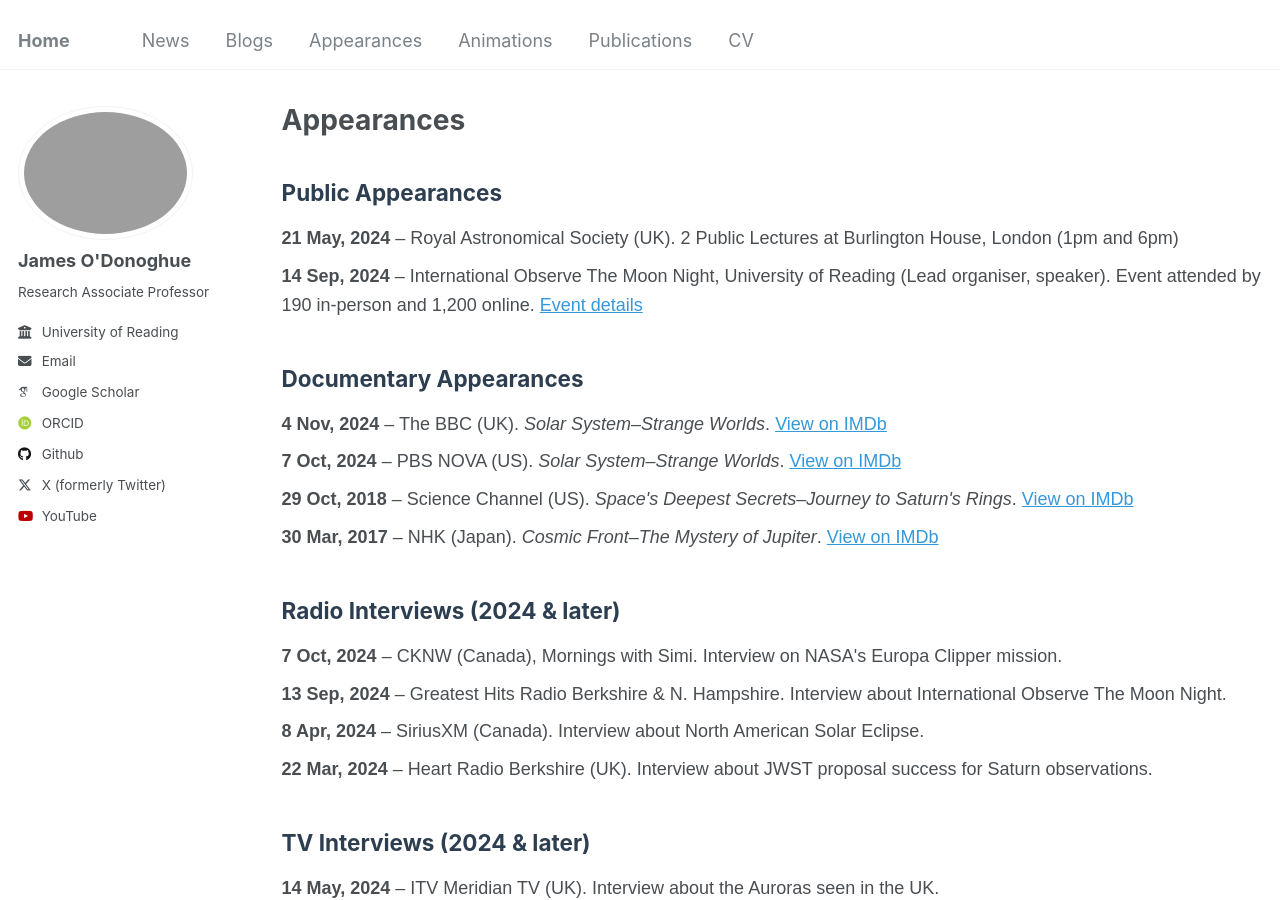
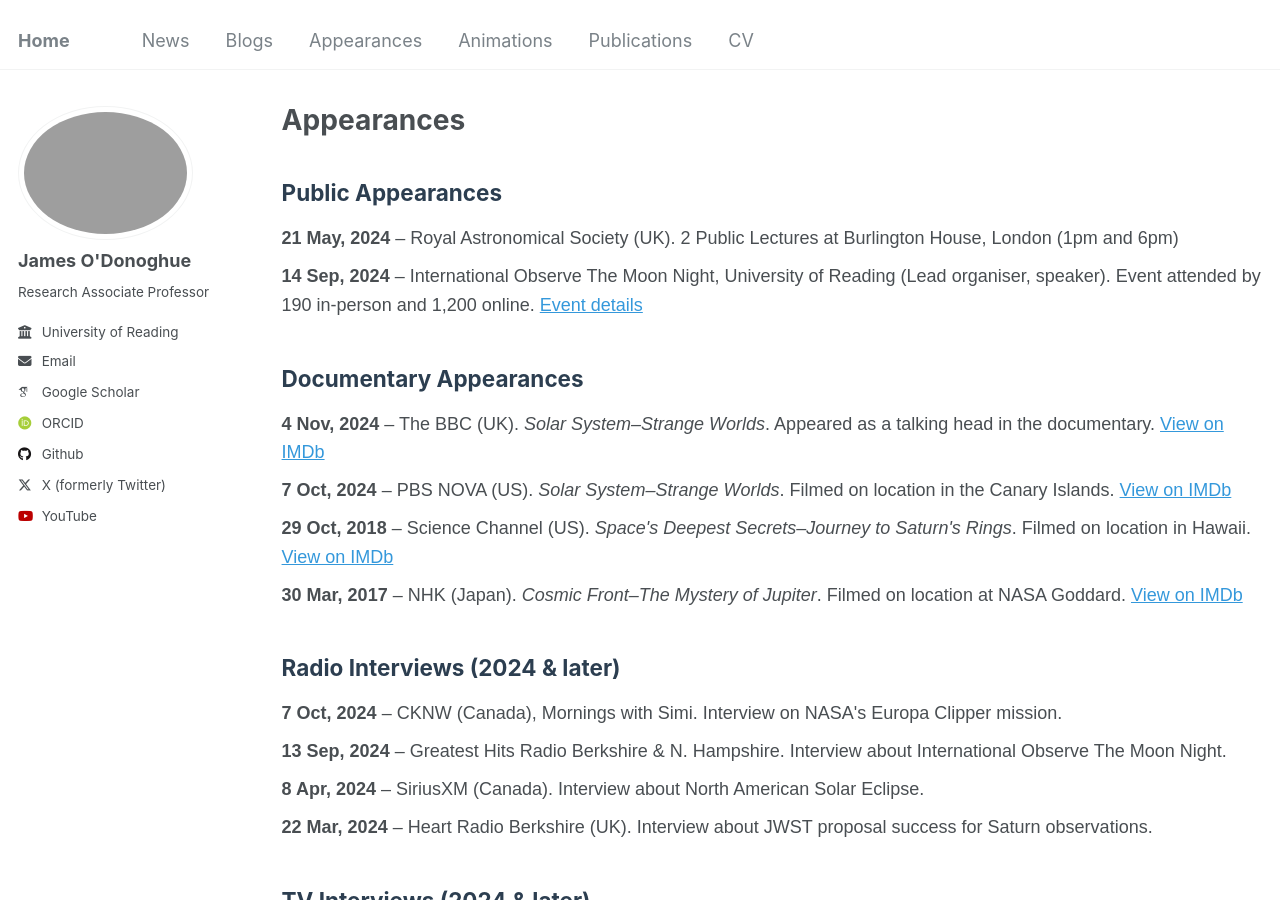
Before and after one commit to odonoghuespace/odonoghuespace.github.io, a Jekyll site: the page built from _pages/appearances.html, in a window 1280 px wide and 900 px high. Built offline with Jekyll 4.4.1, drawn with Linux system fonts in a browser that asks for light colours; some web fonts are replaced.

Commit message:
Update appearances.html

```diff
--- a/_pages/appearances.html
+++ b/_pages/appearances.html
@@ -49,10 +49,10 @@ author_profile: true
     <div class="section">
         <h2>Documentary Appearances</h2>
         <ul>
-            <li><strong>4 Nov, 2024</strong> – The BBC (UK). <em>Solar System–Strange Worlds</em>. <a href="https://m.imdb.com/title/tt33710647/?ref_=tt_eps_top" target="_blank">View on IMDb</a></li>
-            <li><strong>7 Oct, 2024</strong> – PBS NOVA (US). <em>Solar System–Strange Worlds</em>. <a href="https://m.imdb.com/title/tt33575526/?ref_=tt_ov_ep_pr" target="_blank">View on IMDb</a></li>
-            <li><strong>29 Oct, 2018</strong> – Science Channel (US). <em>Space's Deepest Secrets–Journey to Saturn's Rings</em>. <a href="https://m.imdb.com/title/tt9208136/?ref_=ttep_ep3" target="_blank">View on IMDb</a></li>
-            <li><strong>30 Mar, 2017</strong> – NHK (Japan). <em>Cosmic Front–The Mystery of Jupiter</em>. <a href="https://m.imdb.com/title/tt9252696/?ref_=tt_cl_eps_sm_1" target="_blank">View on IMDb</a></li>
+            <li><strong>4 Nov, 2024</strong> – The BBC (UK). <em>Solar System–Strange Worlds</em>. Appeared as a talking head in the documentary. <a href="https://m.imdb.com/title/tt33710647/?ref_=tt_eps_top" target="_blank">View on IMDb</a></li>
+            <li><strong>7 Oct, 2024</strong> – PBS NOVA (US). <em>Solar System–Strange Worlds</em>. Filmed on location in the Canary Islands. <a href="https://m.imdb.com/title/tt33575526/?ref_=tt_ov_ep_pr" target="_blank">View on IMDb</a></li>
+            <li><strong>29 Oct, 2018</strong> – Science Channel (US). <em>Space's Deepest Secrets–Journey to Saturn's Rings</em>. Filmed on location in Hawaii. <a href="https://m.imdb.com/title/tt9208136/?ref_=ttep_ep3" target="_blank">View on IMDb</a></li>
+            <li><strong>30 Mar, 2017</strong> – NHK (Japan). <em>Cosmic Front–The Mystery of Jupiter</em>. Filmed on location at NASA Goddard. <a href="https://m.imdb.com/title/tt9252696/?ref_=tt_cl_eps_sm_1" target="_blank">View on IMDb</a></li>
         </ul>
     </div>
 
```
